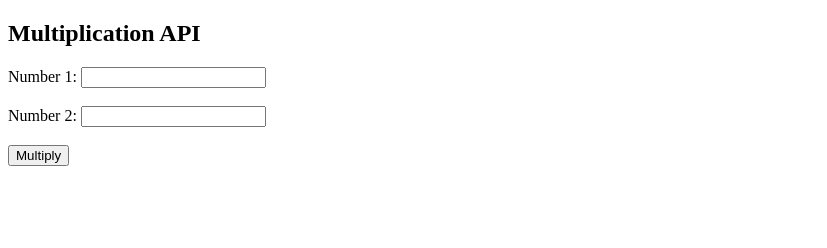
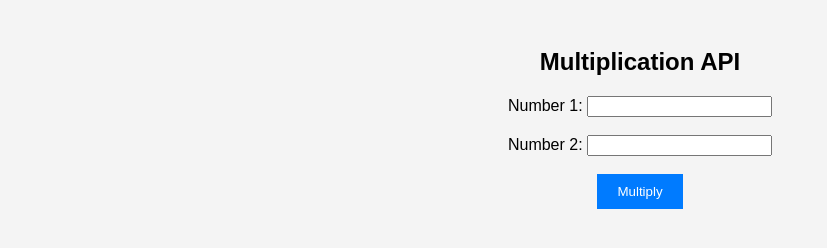
Before and after one commit to mn2tech/FastAPI-Multiplication, a plain HTML site: page index.html in a window 1280 px wide. Shown: the whole page, without its empty margins (0-827 px from the left). Drawn offline with Linux system fonts and the light colour scheme.

Commit message:
Add css files

```diff
--- a/index.html
+++ b/index.html
@@ -1,6 +1,7 @@
 <!DOCTYPE html>
 <html lang="en">
 <head>
+    <link rel="stylesheet" href="styles.css">
     <meta charset="UTF-8">
     <meta name="viewport" content="width=device-width, initial-scale=1.0">
     <title>Multiplication API</title>
--- /dev/null
+++ b/styles.css
@@ -0,0 +1,18 @@
+body {
+    font-family: Arial, sans-serif;
+    background-color: #f4f4f4;
+    text-align: center;
+    padding: 20px;
+}
+
+button {
+    background-color: #007bff;
+    color: white;
+    border: none;
+    padding: 10px 20px;
+    cursor: pointer;
+}
+
+button:hover {
+    background-color: #0056b3;
+}
```
